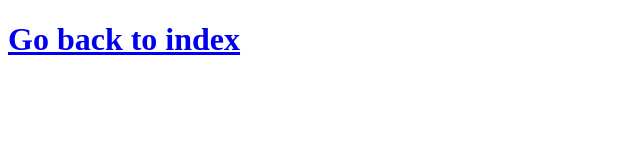
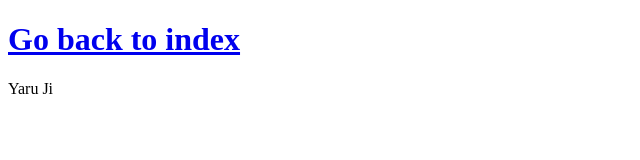
Before and after one commit to jiyaru1997/cim111, a plain HTML site: page Notes/week2/Page2.html in a window 1280 px wide. Shown: the full height of the page, 0-640 px from the left. Drawn offline with Linux system fonts and the light colour scheme.

Commit message:
added name

```diff
--- a/Notes/week2/Page2.html
+++ b/Notes/week2/Page2.html
@@ -7,6 +7,8 @@
   </head>
   <body>
     <h1><a href="index.html">Go back to index</a></h1>
+
+    <p>Yaru Ji</p>
   </body>
 
 
```
